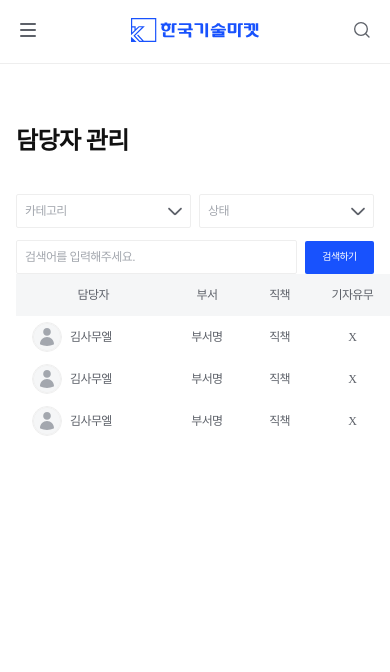
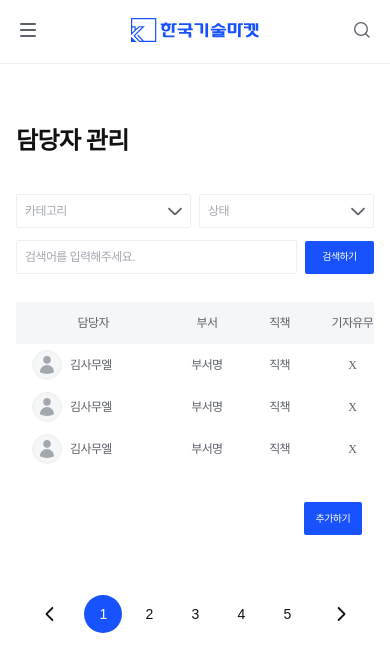
Before and after one commit to myeolinmalchi/kotechmarket-fe, a Gatsby site: page /mypage/manager in a window 390 px wide. Built offline with nearby package versions, Linux system fonts and the light colour scheme; Gatsby itself is replaced by a stand-in of ours; a web font is replaced by a local one.

Commit message:
담당자 관리 페이지 반응형 완료

```diff
--- a/package.json
+++ b/package.json
@@ -41,10 +41,10 @@
     },
     "repository": {
         "type": "git",
-        "url": "https://github.com/gatsbyjs/gatsby-starter-hello-world"
+        "url": "https://github.com/myeolinmalchi/kotechmarket-fe"
     },
     "bugs": {
-        "url": "https://github.com/gatsbyjs/gatsby/issues"
+        "url": "https://github.com/myeolinmalchi/kotechmarket-fe"
     },
     "devDependencies": {
         "@types/styled-components": "^5.1.26",
--- a/src/components/Pagination.tsx
+++ b/src/components/Pagination.tsx
@@ -1,5 +1,6 @@
 import React from 'react';
 import { useContext, useMemo, useRef } from 'react';
+import { useMediaQuery } from 'react-responsive';
 import styled from 'styled-components';
 import { DarkModeContext } from '../contexts/DarkModeProvider';
 import { useMouseInteraction } from '../hooks/useMouseInteraction';
@@ -24,19 +25,22 @@ const PaginationUnit = ({
   const button = useRef(null);
   const { isHovered } = useMouseInteraction(button);
   const { isDarkMode } = useContext(DarkModeContext);
+  const isSmallDevice = useMediaQuery({
+    maxWidth: 380,
+  });
 
   const style: React.CSSProperties = useMemo(
     () => ({
       display: 'flex',
       alignItems: 'center',
       justifyContent: 'center',
-      width: '38px',
-      height: '38px',
+      width: isSmallDevice ? '25px' : '38px',
+      height: isSmallDevice ? '25px' : '38px',
       border: 'none',
       borderRadius: '40px',
       cursor: 'pointer',
       transition: 'background 0.2s',
-      ...Font.body.body1,
+      ...(isSmallDevice ? Font.body.caption : Font.body.body1),
       ...(() => {
         if (isDarkMode) {
         } else {
@@ -67,7 +71,7 @@ const PaginationUnit = ({
         }
       })(),
     }),
-    [isHovered, state]
+    [isHovered, state, isSmallDevice]
   );
 
   const arrow = useMemo(() => {
@@ -147,9 +151,9 @@ type PaginationProps = {
   mode: PaginationMode;
   maxPage?: number;
   currentPage: number;
-  handleNextSection: () => void;
-  handlePrevSection: () => void;
-  handlePage: (page: number) => () => void;
+  handleNextSection?: () => void;
+  handlePrevSection?: () => void;
+  handlePage?: (page: number) => () => void;
 };
 export const Pagination = ({
   start,
@@ -184,7 +188,7 @@ export const Pagination = ({
       <PageWrapper>
         {new Array(end - start + 1).fill(0).map((_, idx) => (
           <PaginationUnit
-            onClick={handlePage(idx + 1)}
+            onClick={handlePage?.(idx + 1)}
             unitType={'NUMBER'}
             state={currentPage === idx + 1 ? 'ACTIVE' : 'DEFAULT'}
             num={idx + 1}
--- a/src/components/Search.tsx
+++ b/src/components/Search.tsx
@@ -69,14 +69,12 @@ export const SearchContainer2 = styled.div<{ isDarkMode: boolean }>`
   flex-wrap: wrap;
 
   @media (max-width: 1024px) {
-    margin: 0 28px;
-    width: calc(100% - 32px);
-    margin-bottom: 28px;
     background: none;
     border: none;
     padding: 0;
+    width: calc(100% - 56px);
   }
-  @media (max-width: 1024px) {
-    margin: 0 16px;
+  @media (max-width: 600px) {
+    width: calc(100% - 32px);
   }
 `;
--- a/src/hooks/useHorizontalScroll.ts
+++ b/src/hooks/useHorizontalScroll.ts
@@ -8,11 +8,36 @@ export function useHorizontalScroll() {
             const onWheel = (e: WheelEvent) => {
                 if (e.deltaY == 0) return;
                 e.preventDefault();
-                el.scrollTo({
-                    left: el.scrollLeft + e.deltaY,
-                    behavior: 'smooth',
-                });
+
+                // 스크롤 속도를 조절하기 위한 변수
+                const scrollSpeed = 1.5;
+
+                // 현재 위치에서 deltaY 값을 곱해서 스크롤 위치를 조절한다.
+                const targetScroll = el.scrollLeft + e.deltaY * scrollSpeed;
+
+                // requestAnimationFrame을 이용해 부드럽게 스크롤한다.
+                const smoothScroll = (start: number, end: number) => {
+                    const startTime = performance.now();
+                    const duration = 200; // 애니메이션의 지속 시간 (ms)
+
+                    const step = (timestamp: number) => {
+                        const elapsed = timestamp - startTime;
+                        const progress = Math.min(elapsed / duration, 1);
+                        const currentPosition =
+                            start + (end - start) * progress;
+                        el.scrollLeft = currentPosition;
+
+                        if (progress < 1) {
+                            requestAnimationFrame(step);
+                        }
+                    };
+
+                    requestAnimationFrame(step);
+                };
+
+                smoothScroll(el.scrollLeft, targetScroll);
             };
+
             el.addEventListener('wheel', onWheel);
             return () => el.removeEventListener('wheel', onWheel);
         }
--- a/src/pages/mypage/manager.tsx
+++ b/src/pages/mypage/manager.tsx
@@ -3,11 +3,14 @@ import styled, { css } from 'styled-components';
 import Avatar from '../../components/Avatar';
 import { DefaultButton } from '../../components/Button';
 import { DropDown } from '../../components/DropDown';
+import { Pagination } from '../../components/Pagination';
 import { SearchContainer2, Title } from '../../components/Search';
 import { TextField } from '../../components/TextFields';
 import { DarkModeContext } from '../../contexts/DarkModeProvider';
 import { MediaQueryContext } from '../../contexts/MediaQueryProvider';
 import withPageLoadedEffect from '../../hocs/withPageLoadedEffect';
+import { useCustomNavigate } from '../../hooks/useCustomNavigate';
+import { useHorizontalScroll } from '../../hooks/useHorizontalScroll';
 import Color from '../../styles/Color';
 import Font from '../../styles/Font';
 
@@ -16,8 +19,21 @@ const TableWrapper = styled.div`
   width: 100%;
 
   @media (max-width: 1024px) {
-    padding: 0 16px;
+    width: calc(100% - 56px);
     box-sizing: border-box;
+  }
+
+  @media (max-width: 600px) {
+    width: calc(100% - 32px);
+  }
+
+  ::-webkit-scrollbar {
+    height: 5px;
+  }
+
+  ::-webkit-scrollbar-thumb {
+    background: ${Color.light.background.gray2};
+    border-radius: 5px;
   }
 `;
 
@@ -44,6 +60,20 @@ const FlexWrapper = styled.div<{ gap?: string }>`
   width: 100%;
   height: 100%;
   gap: ${({ gap }) => gap ?? '8px'};
+`;
+
+const AddButtonWrapper = styled.div`
+  display: flex;
+  align-items: center;
+  justify-content: end;
+  width: 100%;
+  box-sizing: border-box;
+  @media (max-width: 1024px) {
+    padding: 0 28px;
+  }
+  @media (max-width: 600) {
+    padding: 0 16px;
+  }
 `;
 
 const Table = styled.table<{ isDarkMode: boolean }>`
@@ -93,6 +123,9 @@ const manager = () => {
 
   const [stateOpened, setStateOpened] = useState(false);
   const [selectedState, setSelectedState] = useState(-1);
+
+  const navigate = useCustomNavigate();
+  const tableRef = useHorizontalScroll();
   return (
     <>
       <Title>담당자 관리</Title>
@@ -198,7 +231,7 @@ const manager = () => {
           width={'69px'}
         />
       </SearchContainer2>
-      <TableWrapper>
+      <TableWrapper style={{ marginBottom: '32px' }} ref={tableRef}>
         <Table isDarkMode={isDarkMode}>
           <colgroup>
             <ColumnWidth width="17%" />
@@ -333,6 +366,40 @@ const manager = () => {
           </tbody>
         </Table>
       </TableWrapper>
+      <AddButtonWrapper>
+        <DefaultButton
+          style={'PRIMARY'}
+          state={'DEFAULT'}
+          type={'NONE'}
+          size={'S'}
+          onClick={() => {
+            navigate('/mypage/manager/edit');
+          }}
+        >
+          추가하기
+        </DefaultButton>
+      </AddButtonWrapper>
+      <div
+        style={{
+          marginTop: '60px',
+        }}
+      ></div>
+      <Pagination
+        {...(isDesktop
+          ? {
+              start: 1,
+              end: 10,
+              currentPage: 1,
+              mode: 'NORMAL',
+            }
+          : {
+              start: 1,
+              end: 5,
+              currentPage: 1,
+              mode: 'NORMAL',
+            })}
+      />
+      <div style={{ marginBottom: isDesktop ? '60px' : '120px' }}></div>
     </>
   );
 };
--- a/webpack.config.js
+++ /dev/null
@@ -1,11 +0,0 @@
-module.exports = {
-    // ...
-    module: {
-        rules: [
-            {
-                test: /\.css$/i,
-                use: ['style-loader', 'css-loader'],
-            },
-        ],
-    },
-};
```
